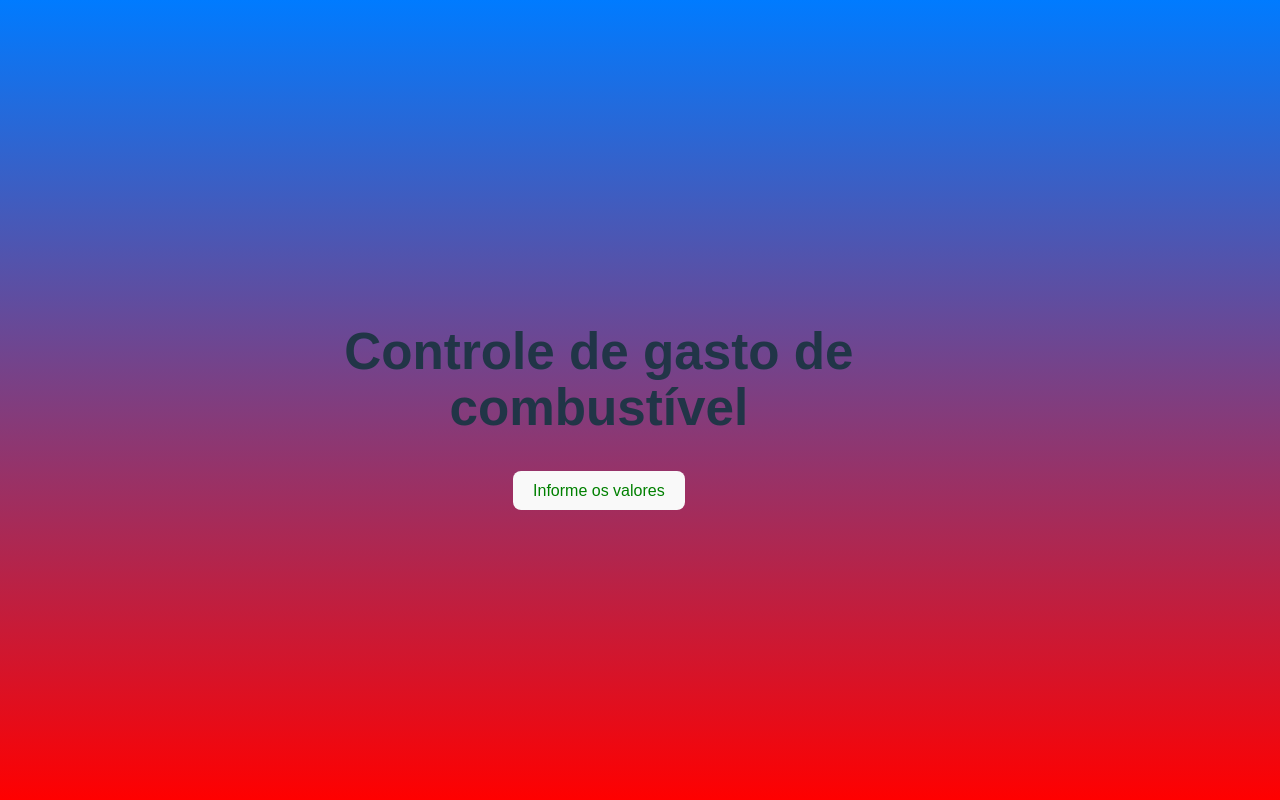
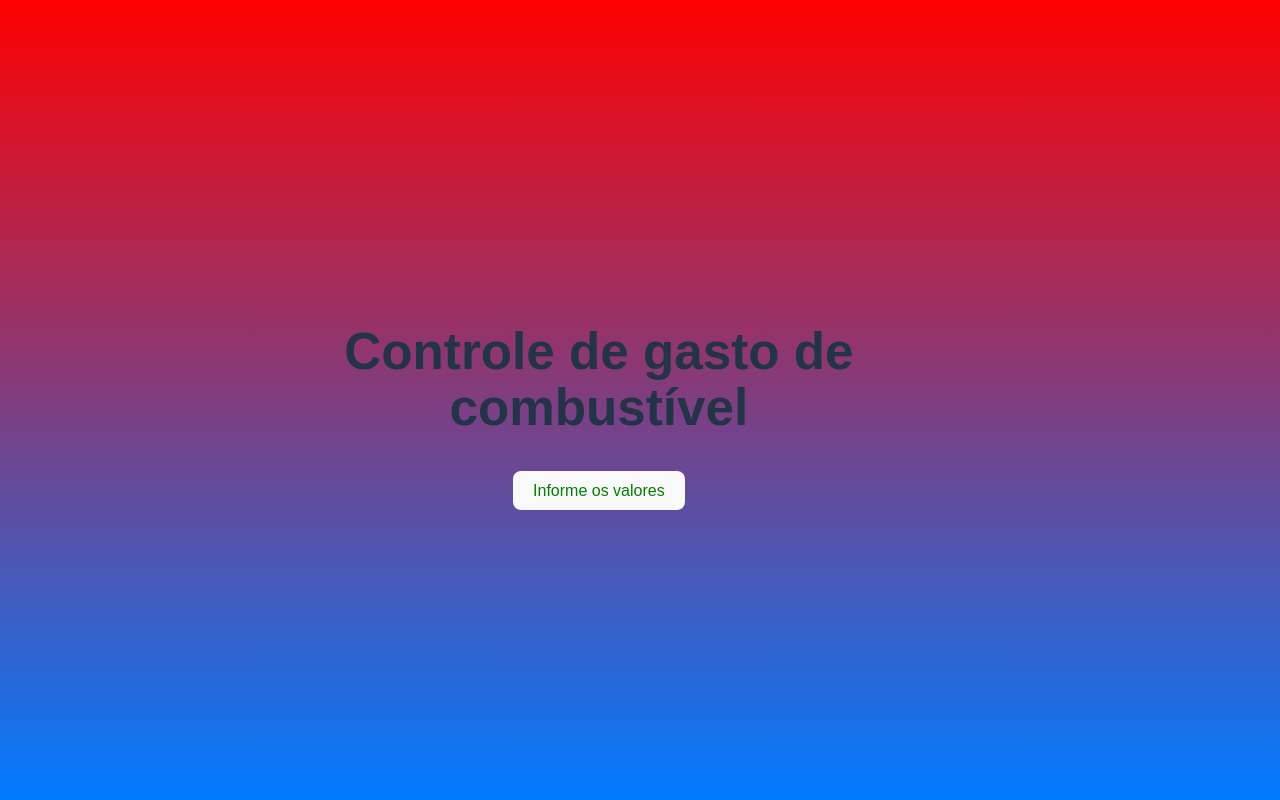
Before and after one commit to MarceloMederi/consumoCombustivelReact, a React (Vite) app in the folder concom/: page / in a window 1280 px wide. Built offline with nearby package versions, Linux system fonts and the light colour scheme.

Commit message:
Update App.css

```diff
--- a/concom/src/App.css
+++ b/concom/src/App.css
@@ -6,7 +6,7 @@ body {
   justify-content: center;
   align-items: center;
   height: 100vh;
-  background: linear-gradient(to bottom, #007bff, #ff0000);
+  background: linear-gradient(to bottom, #ff0000, #007bff);
 }
 
 main {
```
